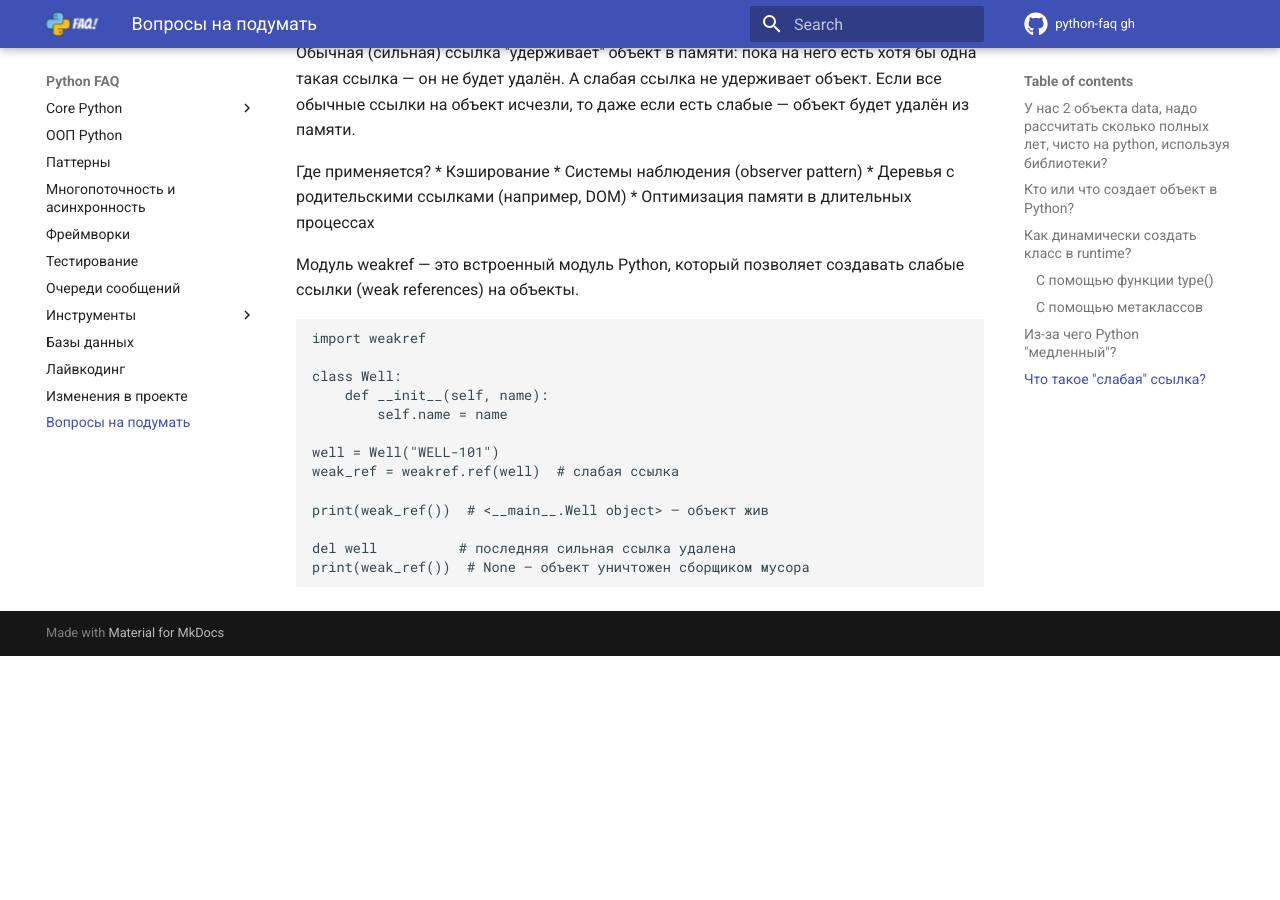
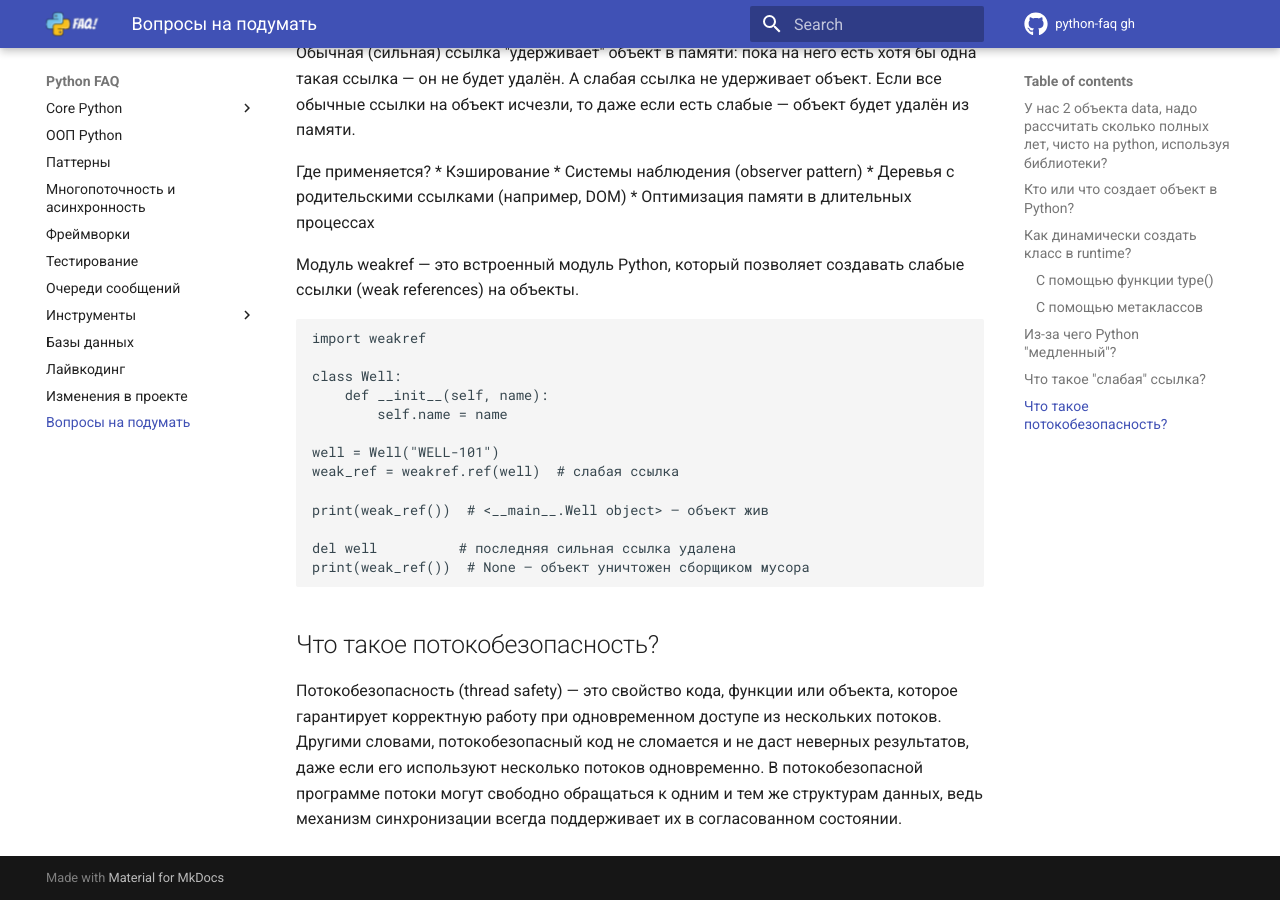
Before and after one commit to u-cha/python-faq, an MkDocs documentation site: the page built from docs/interview.md, in a window 1280 px wide and 900 px high, scrolled down 3800 px. Built offline with MkDocs 1.6.1 and Material for MkDocs 9.7.7, drawn with Linux system fonts in a browser that asks for light colours; comment, search, counter and statistics services are not loaded; before the commit the page ends 4456 px from its top, so only the background shows below that.

Commit message:
fix thread safety

````diff
--- a/docs/interview.md
+++ b/docs/interview.md
@@ -149,3 +149,8 @@ print(weak_ref())  # <__main__.Well object> — объект жив
 del well          # последняя сильная ссылка удалена
 print(weak_ref())  # None — объект уничтожен сборщиком мусора
 ```
+## Что такое потокобезопасность?
+
+Потокобезопасность (thread safety) — это свойство кода, функции или объекта, которое гарантирует корректную работу при одновременном доступе из нескольких потоков.
+Другими словами, потокобезопасный код не сломается и не даст неверных результатов, даже если его используют несколько потоков одновременно.
+В потокобезопасной программе потоки могут свободно обращаться к одним и тем же структурам данных, ведь механизм синхронизации всегда поддерживает их в согласованном состоянии.
````
